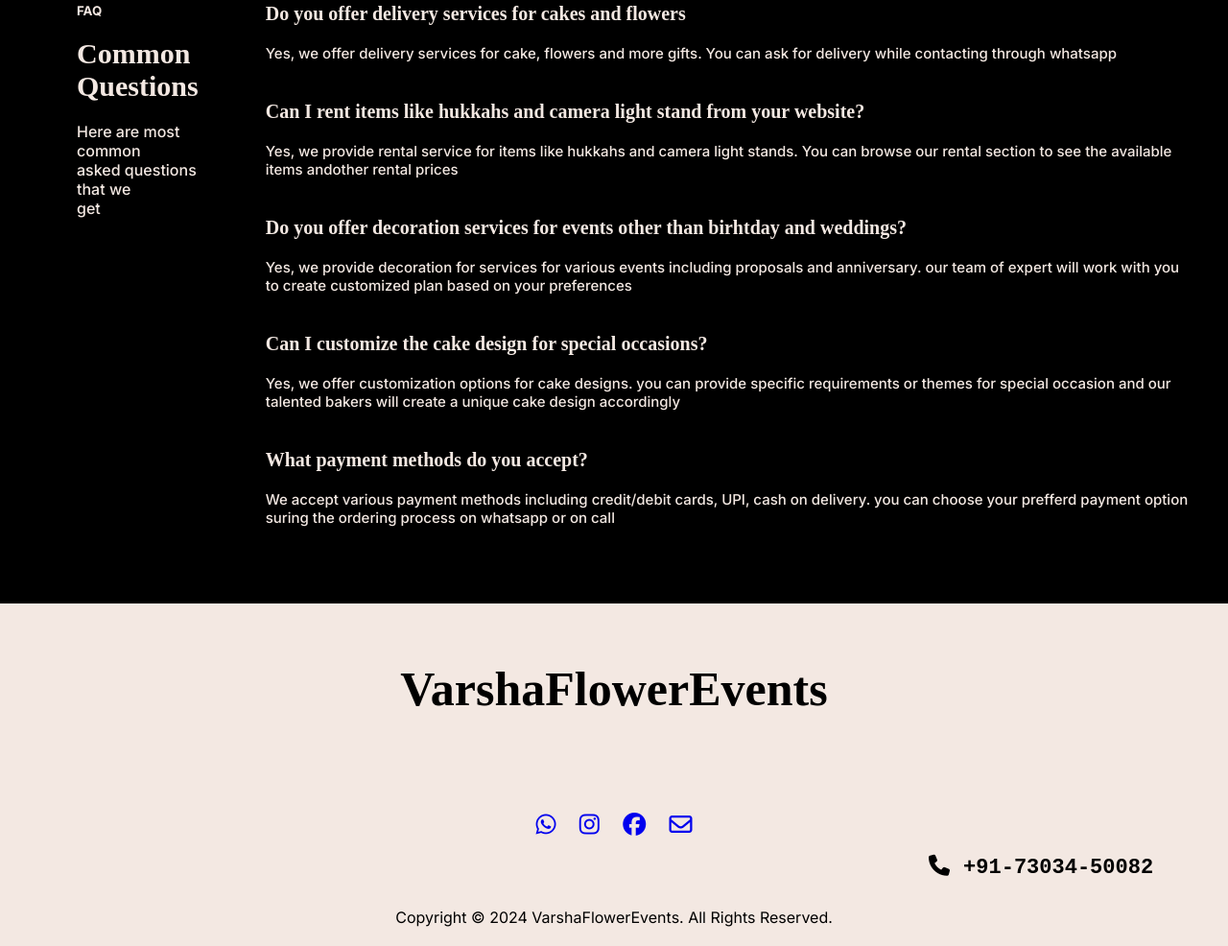
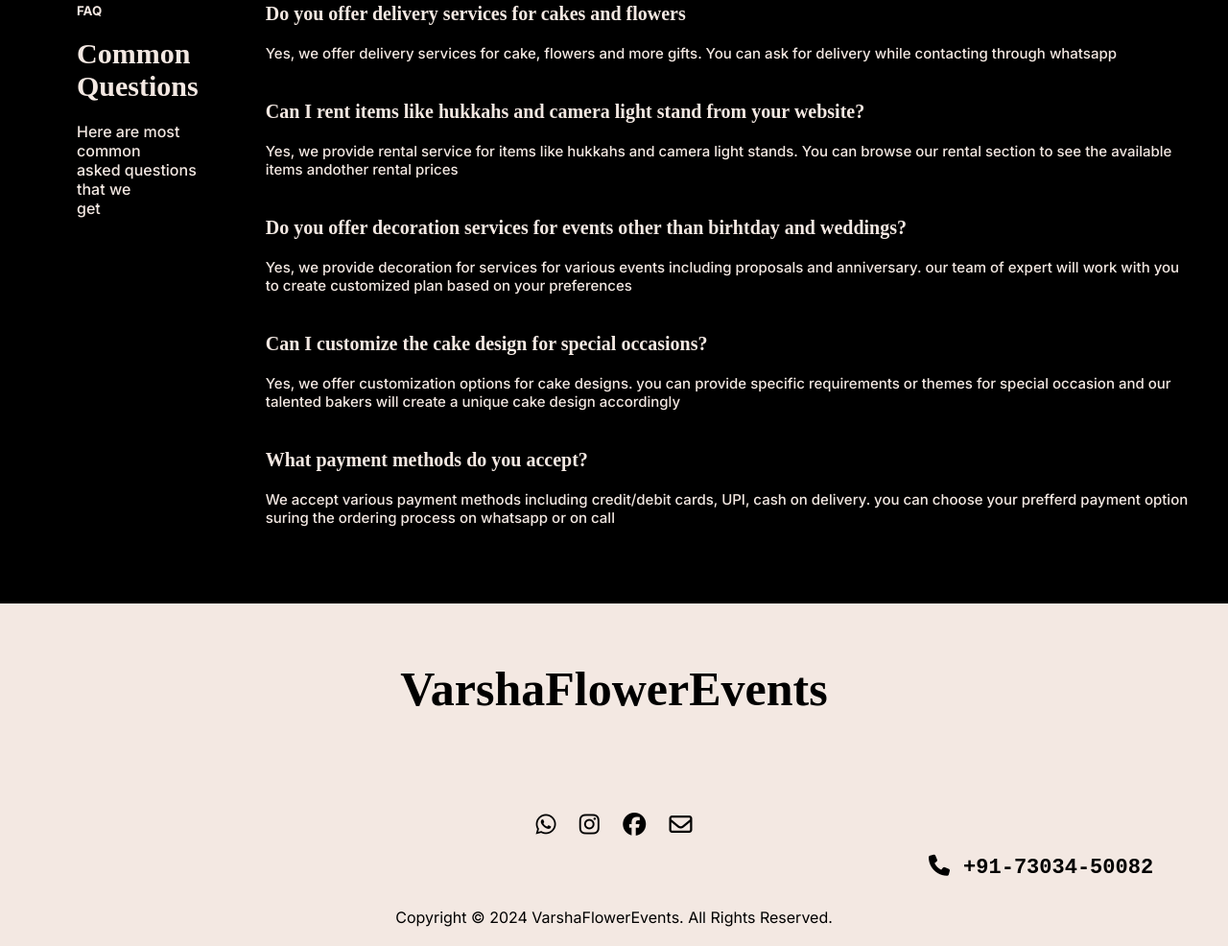
Before and after one commit to Mohdcode/varshaFlowers, a plain HTML site: page index.html in a window 1280 px wide. Shown: the part 1720-2706 px from the top of the page at 96% size. Drawn offline with Linux system fonts and the light colour scheme; a web font is replaced by a local one.

Commit message:
footer color

```diff
--- a/style.css
+++ b/style.css
@@ -245,6 +245,10 @@ footer .fa-solid a {
 footer ul {
   padding: 30px 0 20px 0;
 }
+footer ul a {
+  color: #000;
+}
+
 h6 a {
   text-decoration: none;
   color: #000;
```
